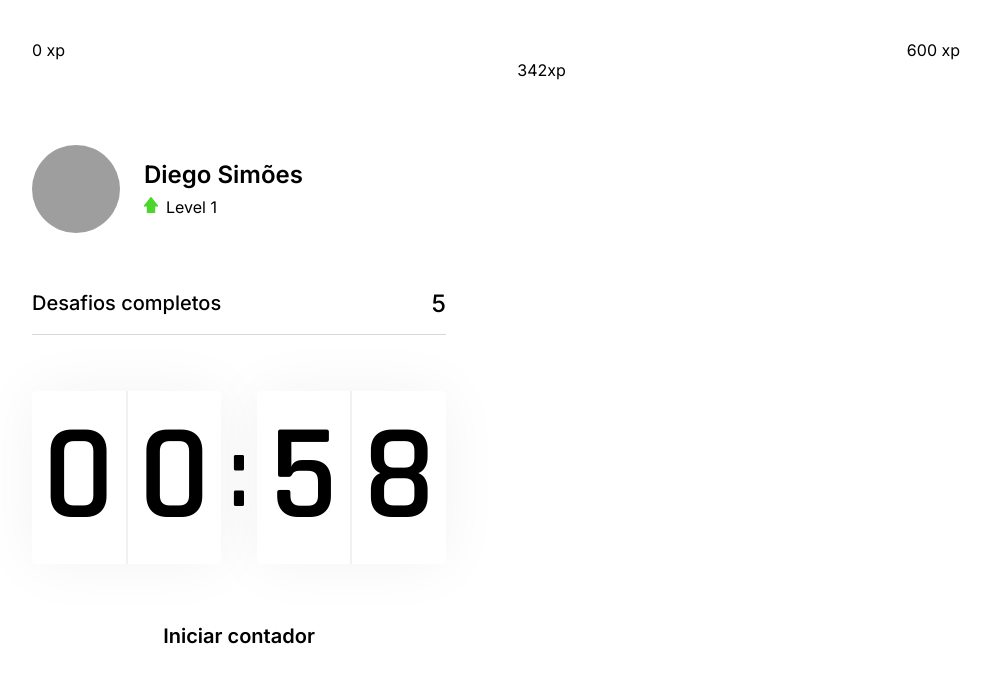
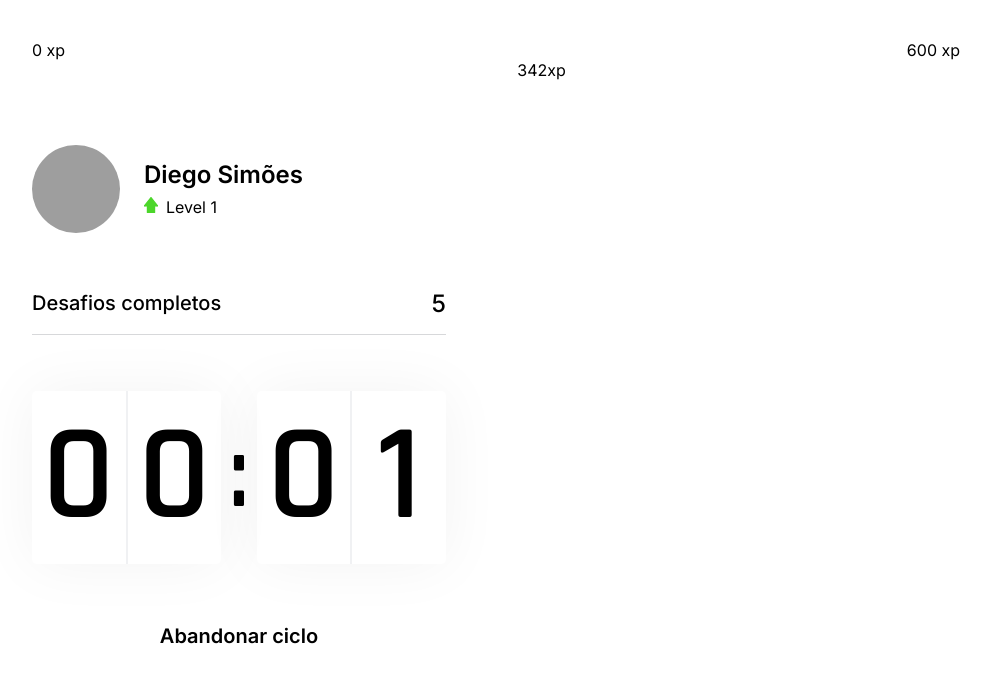
Before and after one commit to SimoesDS/movit, a Next.js app: page / in a window 1280 px wide. Both pictures are taken after a click on the button "Iniciar contador". Shown: the top 682 px of the page, without its empty margins (144-1135 px from the left). Built offline with nearby package versions, Linux system fonts and the light colour scheme; grey boxes are pictures that could not be loaded.

Commit message:
adding functionality to the counter to stop, reset finished state

```diff
--- a/src/componets/Countdown.tsx
+++ b/src/componets/Countdown.tsx
@@ -1,9 +1,14 @@
 import { useState, useEffect } from 'react';
 import styles from '../styles/components/Countdown.module.css';
 
+let countdownTimeout: NodeJS.Timeout;
+
 export function Countdown() {
-  const [time, setTime] = useState(1 * 60);
-  const [active, setActive] = useState(false)
+  const TIME_COUNTDOWN = 0.05 * 60;
+
+  const [time, setTime] = useState(TIME_COUNTDOWN);
+  const [isActive, setIsActive] = useState(false);
+  const [hasFinished, setHasFinished] = useState(false);
 
   const minutes = Math.floor(time / 60); // Exemplo => 24h58 | minutes = 24
   const seconds = time % 60; //  Exemplo => 24h58 | segundos = 58
@@ -16,16 +21,27 @@ export function Countdown() {
     .split('');
 
   function startCountdown() {
-    active ? setActive(false) : setActive(true)
+    isActive ? setIsActive(false) : setIsActive(true)
+  }
+
+  function resetCountdown() {
+    clearTimeout(countdownTimeout);
+    setIsActive(false);
+    setTime(TIME_COUNTDOWN);
   }
 
   useEffect(() => {
-    if(active && time > 0) {
-      setTimeout(() => {
+    if(isActive && time > 0) {
+      countdownTimeout = setTimeout(() => {
         setTime(time - 1);
       }, 1000);
+    } else {
+      if(isActive && time === 0) {
+        setHasFinished(true);
+        setIsActive(false)
       }
-  }, [active, time])
+    }
+  }, [isActive, time])
 
   return (
     <div>
@@ -40,6 +56,25 @@ export function Countdown() {
           <span>{secondRigth}</span>
         </div>
       </div>
+
+      {hasFinished ? (
+        <button
+          disabled
+          className={styles.countdownButton}
+        >
+            Ciclo encerrado
+        </button>
+      ) : (
+        <>
+          { isActive ? (
+            <button
+              type="button"
+              className={ `${styles.countdownButton} ${styles.countdownButtonActive}` }
+              onClick={resetCountdown}
+            >
+                Abandonar ciclo
+            </button>
+          ) : (
             <button
               type="button"
               className={ styles.countdownButton }
@@ -47,6 +82,13 @@ export function Countdown() {
             >
                 Iniciar contador
             </button>
+
+          )}
+        </>
+      )}
+
+
+
     </div>
   );
 }
--- a/src/styles/components/Countdown.module.css
+++ b/src/styles/components/Countdown.module.css
@@ -63,6 +63,20 @@
     transform: scale(.95);
 }
 
-.countdownButton:hover {
+.countdownButton:not(:disabled):hover {
     background: var(--blue-dark);
 }
+
+.countdownButtonActive {
+    background-color: var(--white);
+}
+
+.countdownButtonActive:not(:disabled):hover {
+    background-color: var(--red);
+}
+
+.countdownButton:disabled {
+    background: var(--white);
+    color: var(--text);
+    cursor: default;
+}
```
Lines whose indentation alone changed are shown as unchanged.
